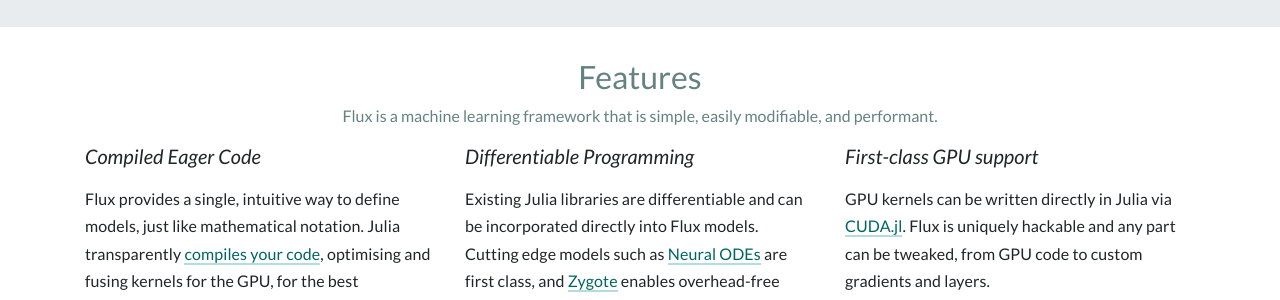
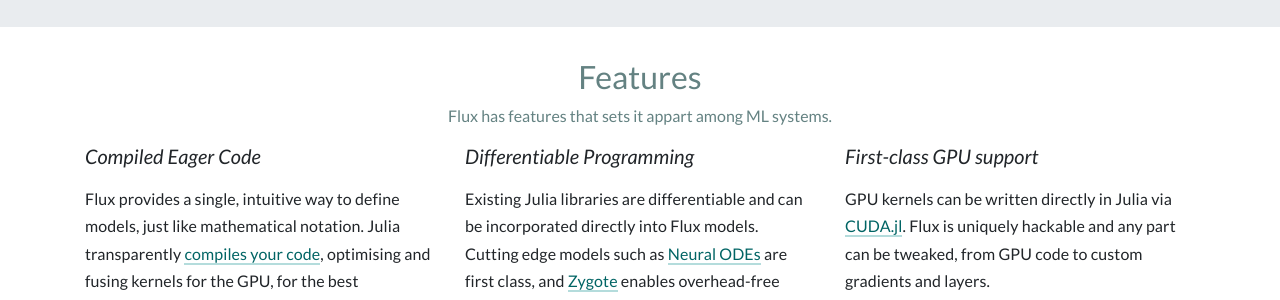
Before and after one commit to FluxML/fluxml.github.io, a Jekyll site: the page built from index.html, in a window 1280 px wide. Shown: the part 565-865 px from the top of the page. Built offline with Jekyll 4.4.1, drawn with Linux system fonts in a browser that asks for light colours; nearby versions of some CDN libraries; comment, search, counter and statistics services are not loaded.

```diff
--- a/index.html
+++ b/index.html
@@ -127,7 +127,7 @@
     <div class="row">
       <div class="col-md-12" style="text-align:center;color:rgb(100,130,130)">
         <h2>Features</h2>
-        Flux is a machine learning framework that is simple, easily modifiable, and performant.
+        Flux has features that sets it appart among ML systems.
       </div>
     </div>
     <div class="row">
```
Also changed, not shown: models.md (+2 -0 lines).
